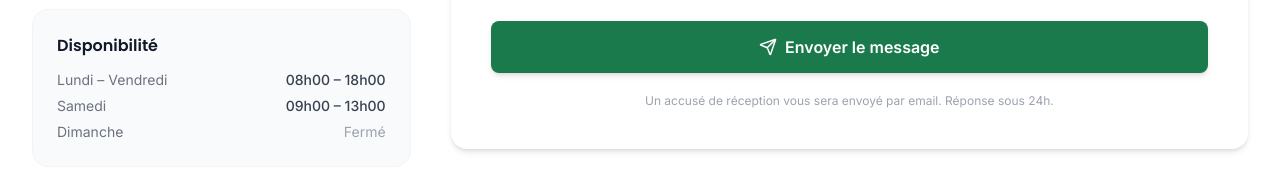
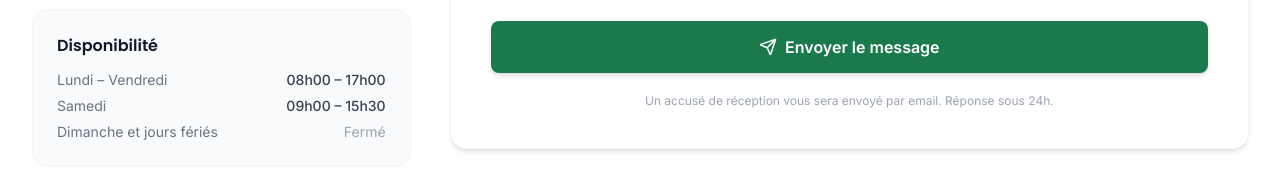
Before and after one commit to esperanceykouassi-bit/proj-esp, a React (Vite) app in the folder frontend/: page /contact in a window 1280 px wide. Shown: the part 914-1106 px from the top of the page. Built offline with nearby package versions, Linux system fonts and the light colour scheme.

Commit message:
Mise a jour des horaires de disponibilite

```diff
--- a/frontend/src/components/MissionVision.jsx
+++ b/frontend/src/components/MissionVision.jsx
@@ -9,7 +9,7 @@ export default function MissionVision() {
           <h2 className="section-title mt-2">Mission & Vision</h2>
           <p className="section-subtitle">
             SkillUp Consulting CI est un cabinet spécialisé dans la formation professionnelle
-            pratique et l'optimisation des performances en Côte d'Ivoire.
+            pratique et l'optimisation des performances des PME/PMI, étudiants, et particuliers en Côte d'Ivoire.
           </p>
         </div>
 
--- a/frontend/src/pages/Contact.jsx
+++ b/frontend/src/pages/Contact.jsx
@@ -186,14 +186,14 @@ export default function Contact() {
               <ul className="space-y-1.5 text-sm text-gray-500">
                 <li className="flex justify-between">
                   <span>Lundi – Vendredi</span>
-                  <span className="font-medium text-gray-700">08h00 – 18h00</span>
+                  <span className="font-medium text-gray-700">08h00 – 17h00</span>
                 </li>
                 <li className="flex justify-between">
                   <span>Samedi</span>
-                  <span className="font-medium text-gray-700">09h00 – 13h00</span>
+                  <span className="font-medium text-gray-700">09h00 – 15h30</span>
                 </li>
                 <li className="flex justify-between">
-                  <span>Dimanche</span>
+                  <span>Dimanche et jours fériés</span>
                   <span className="text-gray-400">Fermé</span>
                 </li>
               </ul>
```
